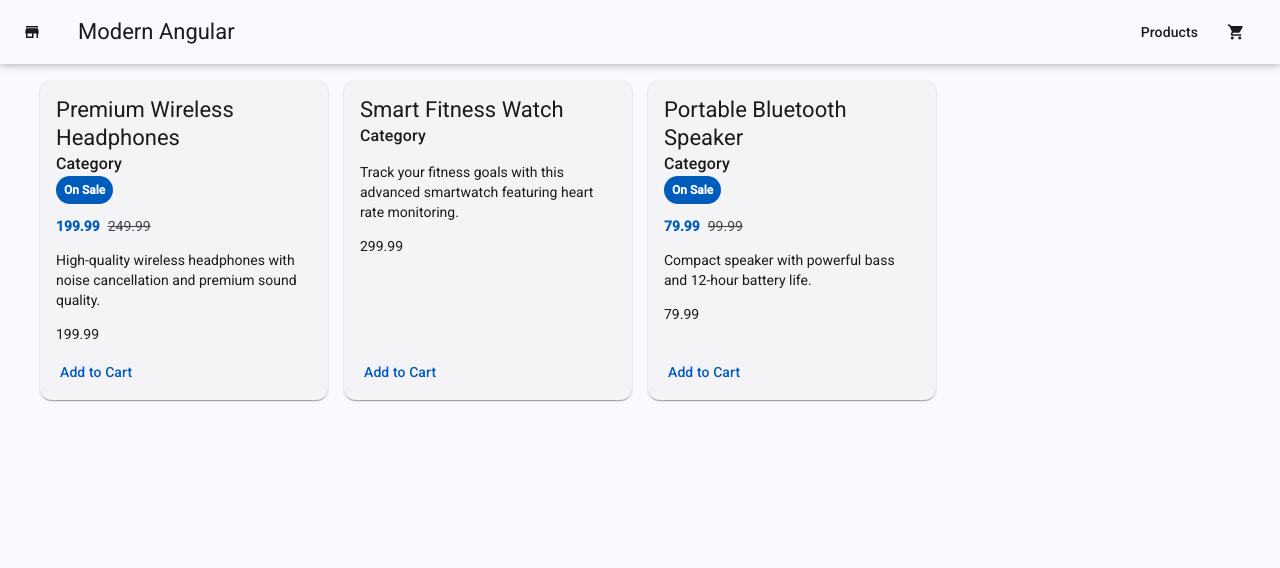
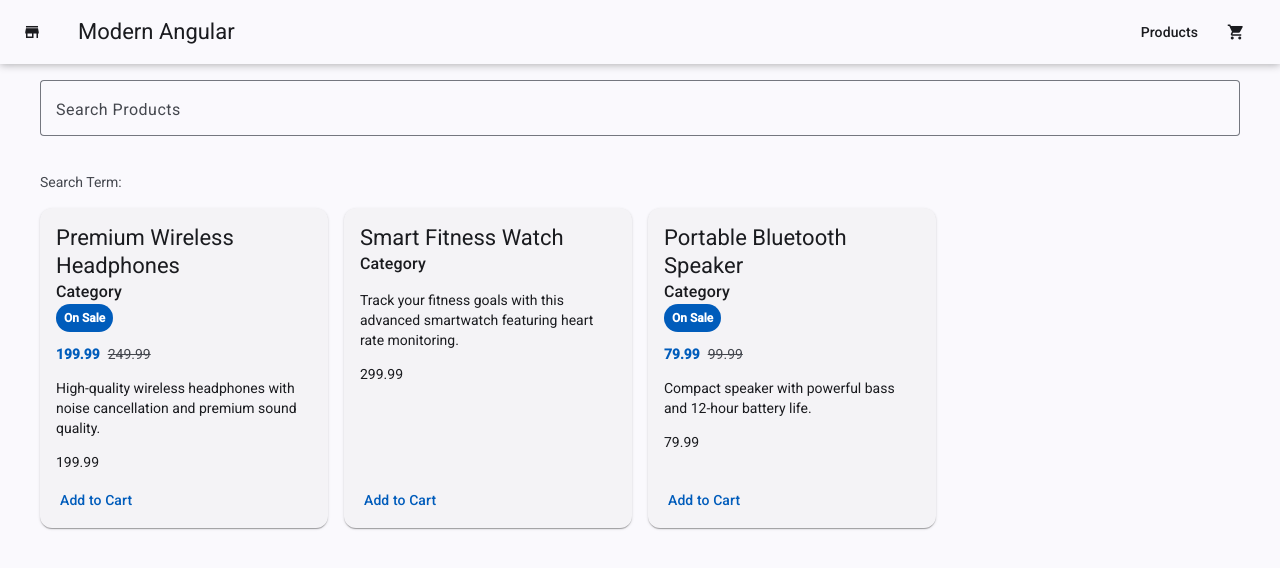
Before and after one commit to ronaldo-ribeirof/modern-angular, an Angular app: page / in a window 1280 px wide. Shown: the top 568 px of the page. Built offline with nearby package versions, Linux system fonts and the light colour scheme.

Commit message:
feat: search resource

```diff
--- a/src/app/products/products-grid/products-grid.html
+++ b/src/app/products/products-grid/products-grid.html
@@ -1,4 +1,14 @@
 <div class="products-container">
+
+  <mat-form-field appearance="outline" class="search-field">
+    <mat-label>Search Products</mat-label>
+    <input matInput [(ngModel)]="searchTerm" placeholder="e.g. headphones" />
+  </mat-form-field>
+
+  <p class="search-preview">
+    Search Term: {{ searchTerm() }}
+  </p>
+
   <div class="products-grid">
     @for (product of products(); track product.id) {
       <app-product-card [product]="product"/>
--- a/src/app/products/products-grid/products-grid.scss
+++ b/src/app/products/products-grid/products-grid.scss
@@ -1,6 +1,16 @@
 .products-container {
   display: grid;
   gap: 1rem;
+}
+
+.search-field {
+  display: block;
+  width: 100%;
+}
+
+.search-preview {
+  margin: 0;
+  color: var(--mat-sys-on-surface-variant);
 }
 
 .products-grid {
--- a/src/app/products/products-grid/products-grid.ts
+++ b/src/app/products/products-grid/products-grid.ts
@@ -2,14 +2,20 @@ import { Component, signal } from '@angular/core';
 import { ProductCard } from '../product-card/product-card';
 import { Product } from '../product';
 import { MatIcon } from "@angular/material/icon";
+import { MatInputModule } from '@angular/material/input';
+import { MatFormFieldModule } from '@angular/material/form-field';
+import { FormsModule } from '@angular/forms';
 
 @Component({
   selector: 'app-products-grid',
-  imports: [ProductCard, MatIcon],
+  imports: [ProductCard, MatIcon, MatInputModule, FormsModule, MatFormFieldModule],
   templateUrl: './products-grid.html',
   styleUrl: './products-grid.scss',
 })
 export class ProductsGrid {
+
+  protected readonly searchTerm = signal('');
+
   protected readonly products = signal<Product[]>([
     {
       id: 1,
@@ -34,4 +40,12 @@ export class ProductsGrid {
       originalPrice: 99.99,
     },
   ]);
+
+  protected clearSearch() {
+    this.searchTerm.set('');
+  }
+
+  protected trimSearch() {
+    this.searchTerm.update((value) => value.trim());
+  }
 }
```
